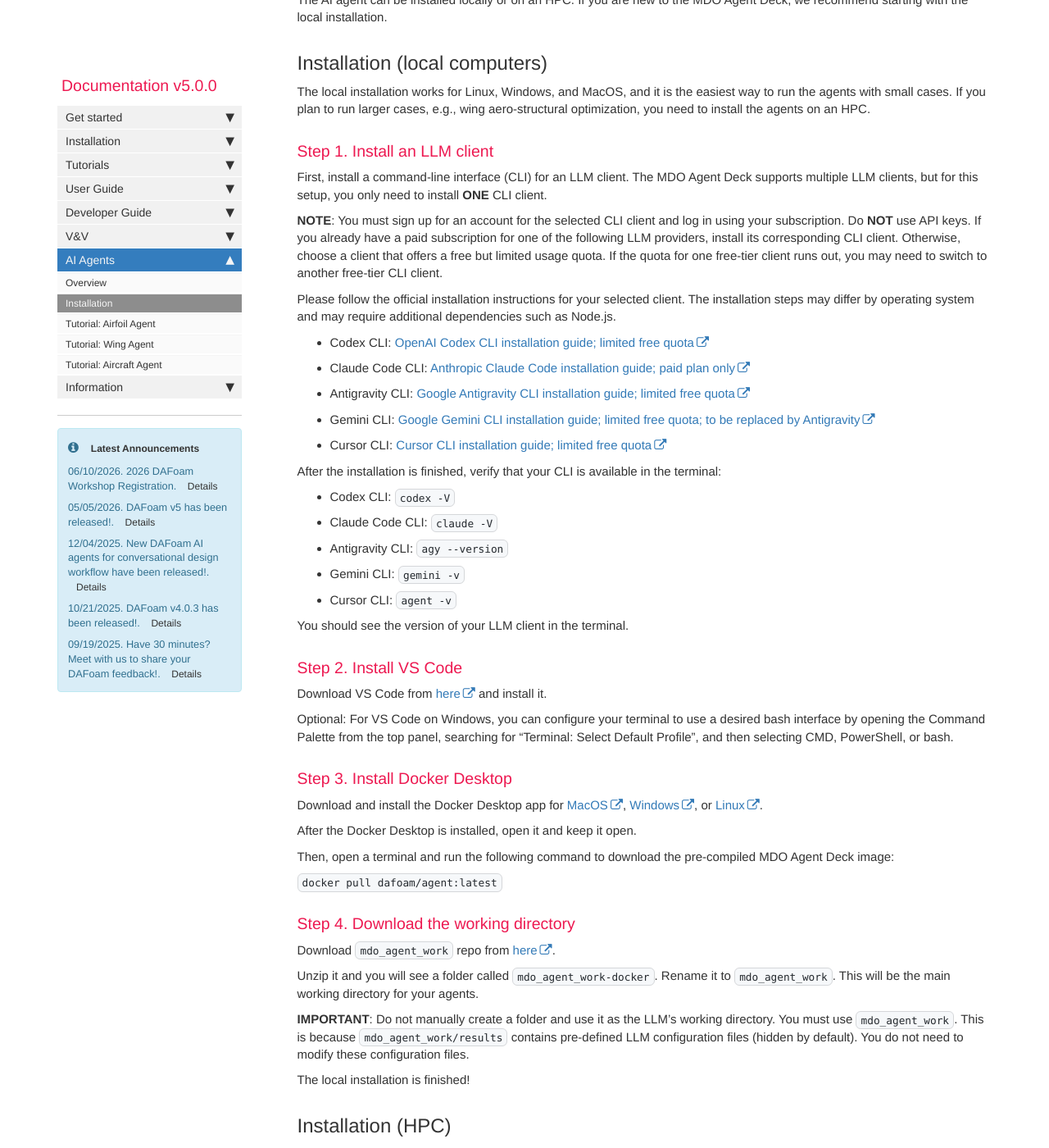
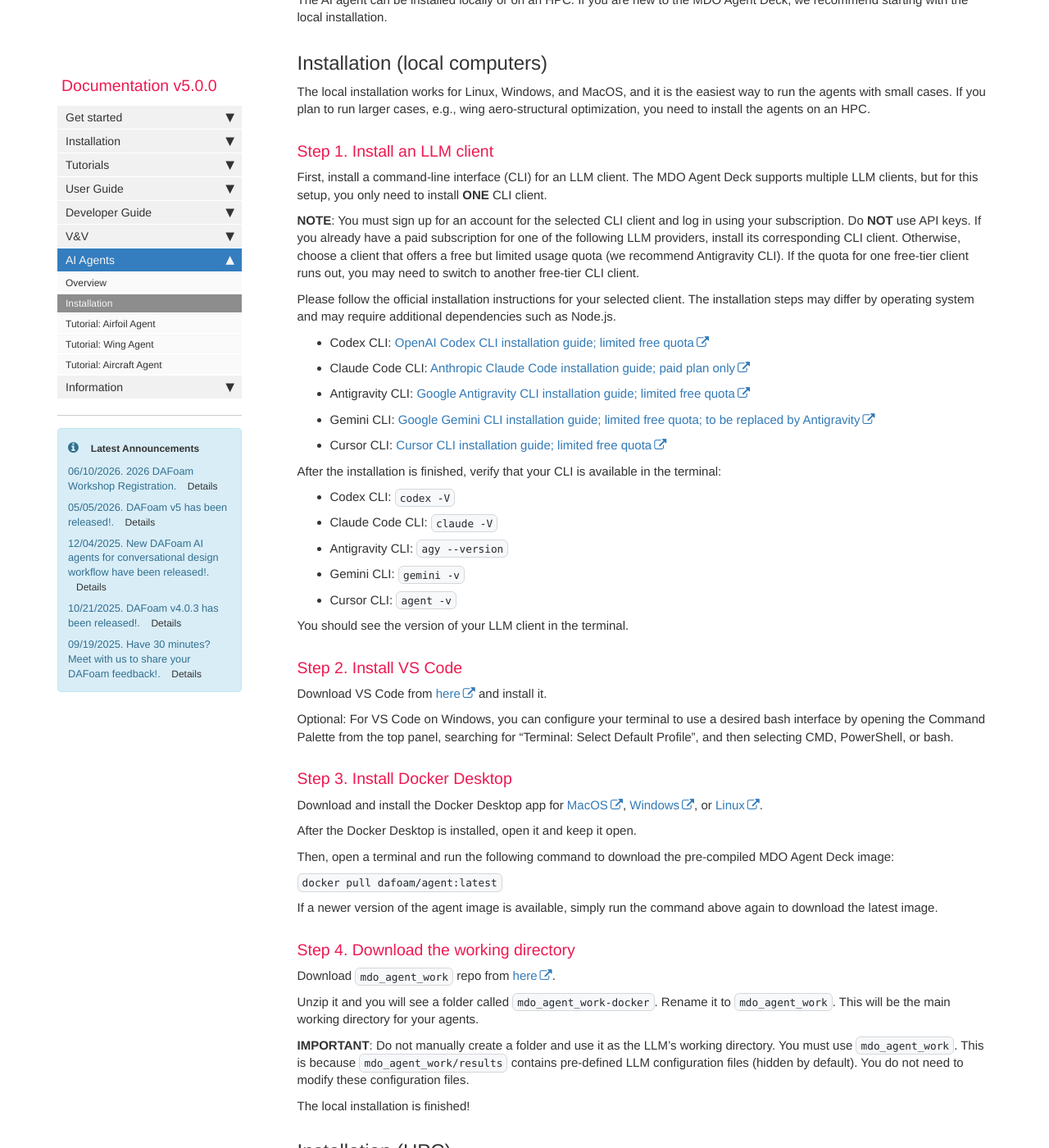
Before and after one commit to DAFoam/DAFoam.github.io, a Jekyll site: the page built from pages/mydoc/mydoc_ai_assistant_installation.md, in a window 1280 px wide and 1400 px high, scrolled down 612 px. Shown: the whole window at 82% size. Built offline with Jekyll 4.4.1, drawn with Linux system fonts in a browser that asks for light colours; comment, search, counter and statistics services are not loaded.

Commit message:
content update

```diff
--- a/pages/mydoc/mydoc_ai_assistant_installation.md
+++ b/pages/mydoc/mydoc_ai_assistant_installation.md
@@ -19,7 +19,7 @@ The local installation works for Linux, Windows, and MacOS, and it is the easies
 
 First, install a command-line interface (CLI) for an LLM client. The MDO Agent Deck supports multiple LLM clients, but for this setup, you only need to install **ONE** CLI client.
 
-**NOTE**: You must sign up for an account for the selected CLI client and log in using your subscription. Do **NOT** use API keys. If you already have a paid subscription for one of the following LLM providers, install its corresponding CLI client. Otherwise, choose a client that offers a free but limited usage quota. If the quota for one free-tier client runs out, you may need to switch to another free-tier CLI client.
+**NOTE**: You must sign up for an account for the selected CLI client and log in using your subscription. Do **NOT** use API keys. If you already have a paid subscription for one of the following LLM providers, install its corresponding CLI client. Otherwise, choose a client that offers a free but limited usage quota (we recommend Antigravity CLI). If the quota for one free-tier client runs out, you may need to switch to another free-tier CLI client.
 
 Please follow the official installation instructions for your selected client. The installation steps may differ by operating system and may require additional dependencies such as Node.js.
 
@@ -55,6 +55,8 @@ After the Docker Desktop is installed, open it and keep it open.
 Then, open a terminal and run the following command to download the pre-compiled MDO Agent Deck image:
 
 `docker pull dafoam/agent:latest`
+
+If a newer version of the agent image is available, simply run the command above again to download the latest image.
 
 ### Step 4. Download the working directory
 
```
